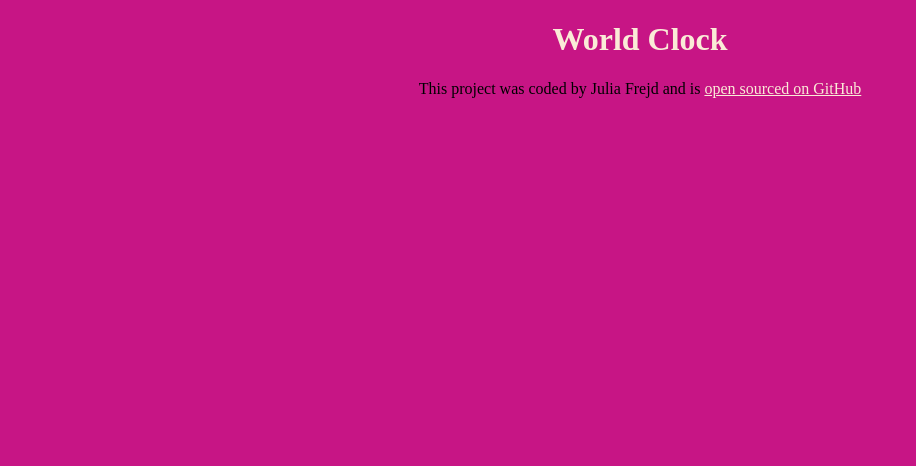
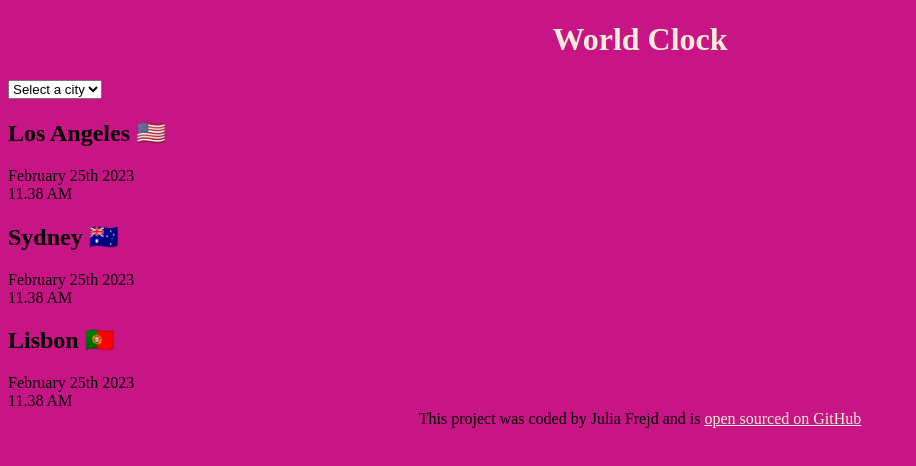
Before and after one commit to juliafrejd/world-clock, a plain HTML site: page index.html in a window 1280 px wide. Shown: the whole page, without its empty margins (0-916 px from the left). Drawn offline with Linux system fonts and the light colour scheme.

Commit message:
Added basic html

```diff
--- a/index.html
+++ b/index.html
@@ -8,13 +8,37 @@
     <title>World Clock</title>
   </head>
   <body>
-    <h1>World Clock</h1>
+    <div class="container">
+      <h1>World Clock</h1>
+      <select name="" id="">
+        <option value="">Select a city</option>
+        <option value="">London</option>
+        <option value="">New York</option>
+        <option value="">Tokyo</option>
+      </select>
+      <div class="city">
+        <h2>Los Angeles 🇺🇸</h2>
+        <div class="date">February 25th 2023</div>
+        <div class="time">11.38 AM</div>
+      </div>
+      <div class="city">
+        <h2>Sydney 🇦🇺</h2>
+        <div class="date">February 25th 2023</div>
+        <div class="time">11.38 AM</div>
+      </div>
+      <div class="city">
+        <h2>Lisbon 🇵🇹</h2>
+        <div class="date">February 25th 2023</div>
+        <div class="time">11.38 AM</div>
+      </div>
+    </div>
     <footer>
       This project was coded by Julia Frejd and is
       <a href="https://github.com/juliafrejd/world-clock" target="_blank"
         >open sourced on GitHub</a
       >
     </footer>
+
     <script src="js/index.js"></script>
   </body>
 </html>
```
